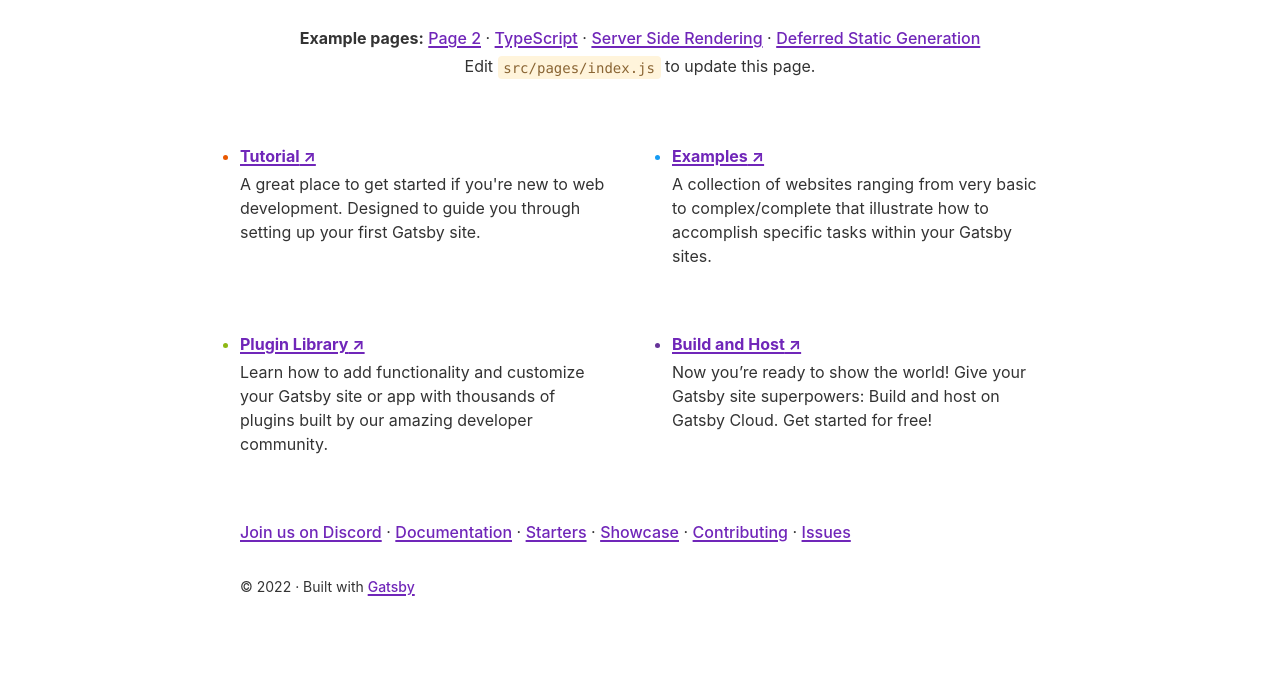
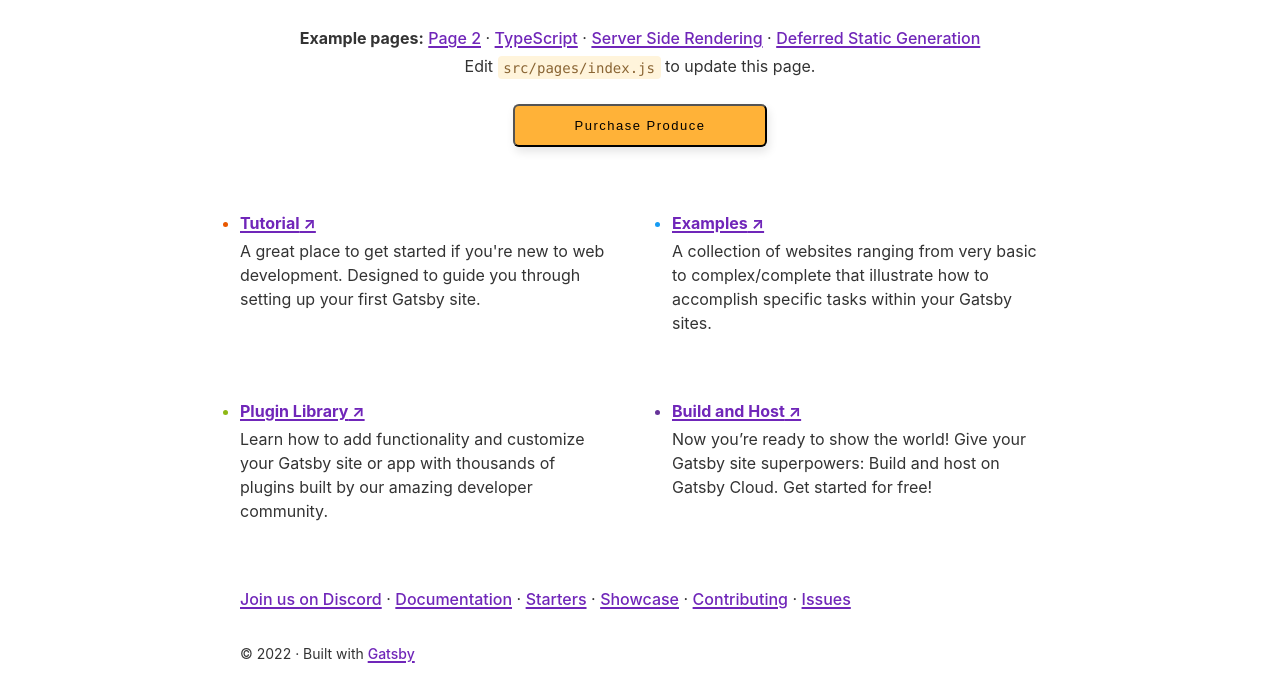
Before and after one commit to MichaelBinnick/gatsby-ecommerce, a Gatsby site: page / in a window 1280 px wide. Shown: the part 230-926 px from the top of the page. Before the commit the page ends 859 px from the top, so only its background shows below. Built offline with nearby package versions, Linux system fonts and the light colour scheme; Gatsby itself is replaced by a stand-in of ours.

Commit message:
adds gatsby/stripe tutorial product button

```diff
--- /dev/null
+++ b/src/components/checkout.js
@@ -0,0 +1,62 @@
+import React, { useState } from "react"
+import { loadStripe } from "@stripe/stripe-js"
+
+const buttonStyles = {
+  fontSize: "13px",
+  textAlign: "center",
+  color: "#000",
+  padding: "12px 60px",
+  boxShadow: "2px 5px 10px rgba(0,0,0,.1)",
+  backgroundColor: "rgb(255, 178, 56)",
+  borderRadius: "6px",
+  letterSpacing: "1.5px",
+}
+
+const buttonDisabledStyles = {
+  opacity: "0.5",
+  cursor: "not-allowed",
+}
+
+let stripePromise
+const getStripe = () => {
+  if (!stripePromise) {
+    stripePromise = loadStripe("pk_test_51LuJTPBmufBR4I13JMyLpRGjF9du8VCjrP9ERuf17S5oTtEyF7Lt6INsYh3jQ0aFYAXjRVrUdrKVTTKO2yXLwkRh00X0JWWw8W")
+  }
+  return stripePromise
+}
+
+const Checkout = () => {
+  const [loading, setLoading] = useState(false)
+
+  const redirectToCheckout = async event => {
+    event.preventDefault()
+    setLoading(true)
+
+    const stripe = await getStripe()
+    const { error } = await stripe.redirectToCheckout({
+      mode: "payment",
+      lineItems: [{ price: "price_1MAHPgBmufBR4I13yRHRcwdP", quantity: 1 }],
+      successUrl: `http://localhost:8000/page-2/`,
+      cancelUrl: `http://localhost:8000/`,
+    })
+
+    if (error) {
+      console.warn("Error:", error)
+      setLoading(false)
+    }
+  }
+
+  return (
+    <button
+      disabled={loading}
+      style={
+        loading ? { ...buttonStyles, ...buttonDisabledStyles } : buttonStyles
+      }
+      onClick={redirectToCheckout}
+    >
+      Purchase Produce
+    </button>
+  )
+}
+
+export default Checkout
--- a/src/pages/index.js
+++ b/src/pages/index.js
@@ -5,6 +5,8 @@ import { StaticImage } from "gatsby-plugin-image"
 import Layout from "../components/layout"
 import Seo from "../components/seo"
 import * as styles from "../components/index.module.css"
+
+import Checkout from "../components/checkout"
 
 const links = [
   {
@@ -95,6 +97,7 @@ const IndexPage = () => (
         <br />
         Edit <code>src/pages/index.js</code> to update this page.
       </p>
+      <Checkout />
     </div>
     <ul className={styles.list}>
       {links.map(link => (
```
